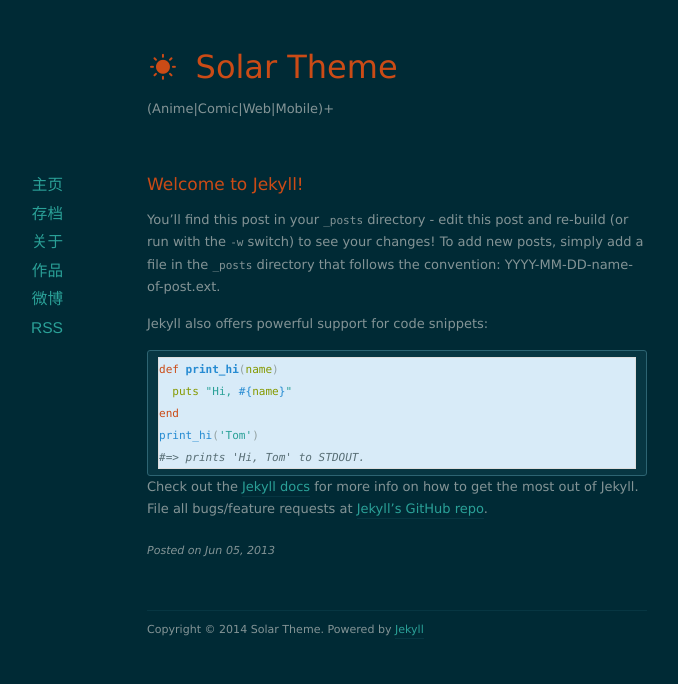
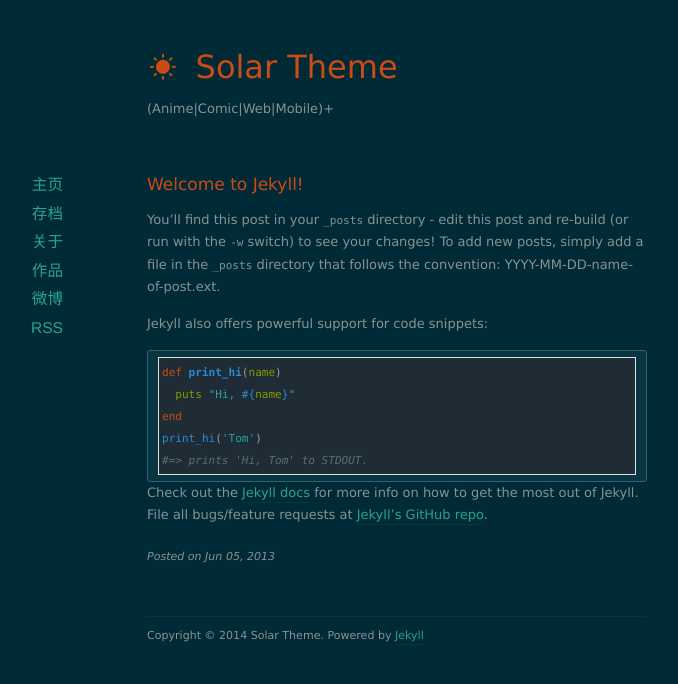
Before and after one commit to konata/konata.github.io, a Jekyll site: the page built from _posts/2013-06-05-welcome-to-jekyll.markdown, in a window 1280 px wide. Shown: the top 684 px of the page, without its empty margins (243-921 px from the left). Built offline with Jekyll 4.4.1, drawn with Linux system fonts in a browser that asks for light colours; nearby versions of some CDN libraries.

Commit message:
adding code style

```diff
--- a/assets/css/code-style.css
+++ b/assets/css/code-style.css
@@ -1,4 +1,5 @@
 pre {
-	background-color:#d8ebf8;
+	background-color:#202C35;
 	border:1px solid #dddddd;
+	padding:3px;
 }
```
